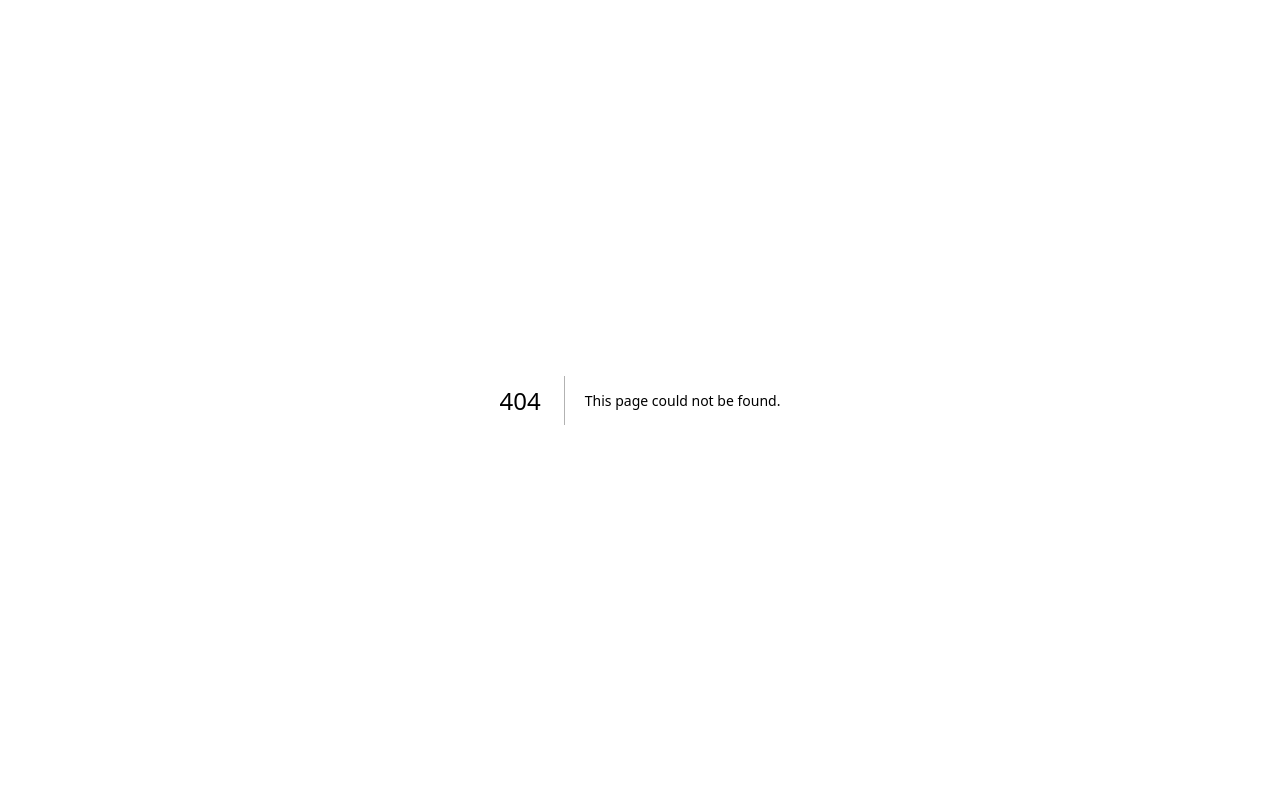
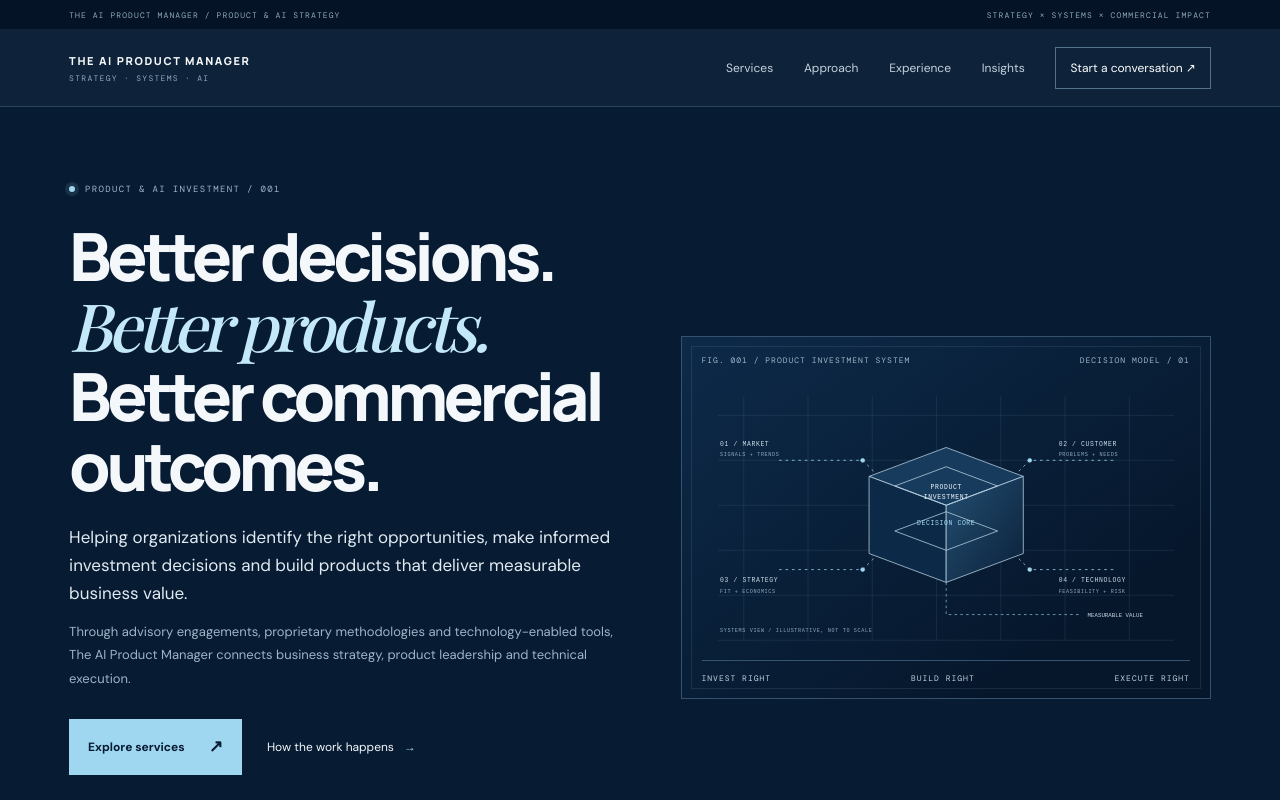
Before and after one commit to TheAIProductManager/website, a Next.js app: page /v2 in a window 1280 px wide. Before the commit this address had no page. Shown: the top 800 px of the page. Built offline with nearby package versions, Linux system fonts and the light colour scheme; a web font is replaced by a local one.

Commit message:
Add isolated V2 website preview route

```diff
--- /dev/null
+++ b/app/v2/page.tsx
@@ -0,0 +1,12 @@
+import V2Site from "../../components/v2-site";
+import "./v2.css";
+
+export const metadata = {
+  title: "Website V2 Preview",
+  description: "The AI Product Manager — better decisions, better products and better commercial outcomes.",
+  robots: { index: false, follow: false },
+};
+
+export default function V2Preview() {
+  return <V2Site />;
+}
```
